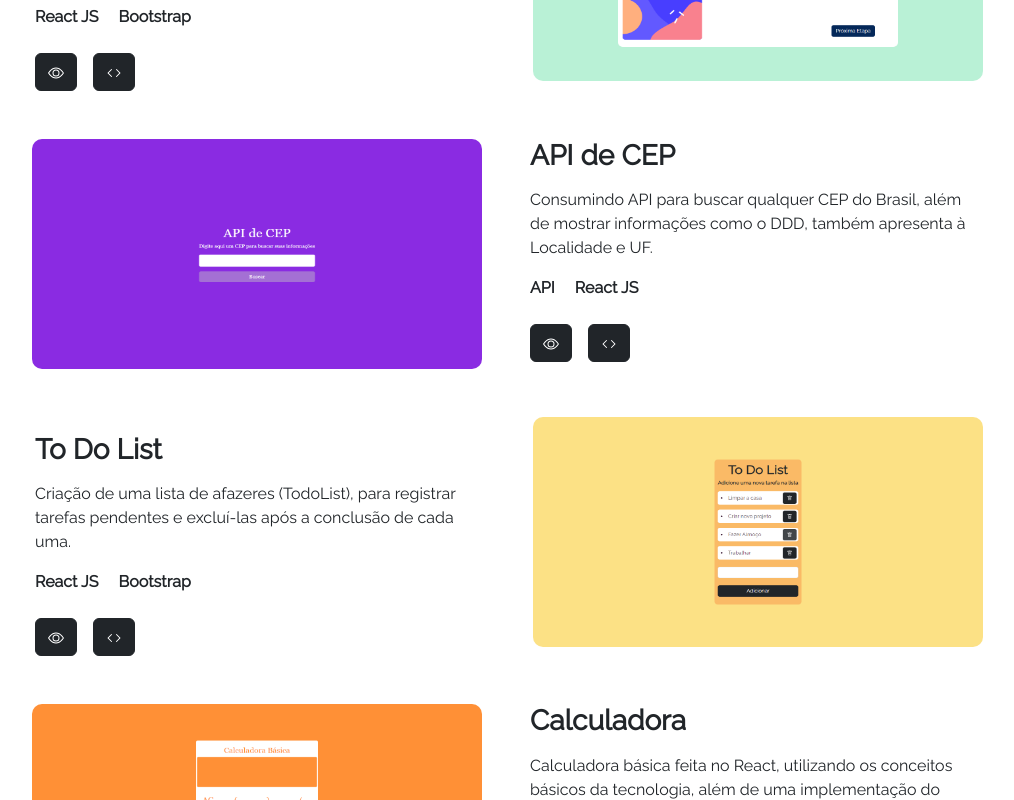
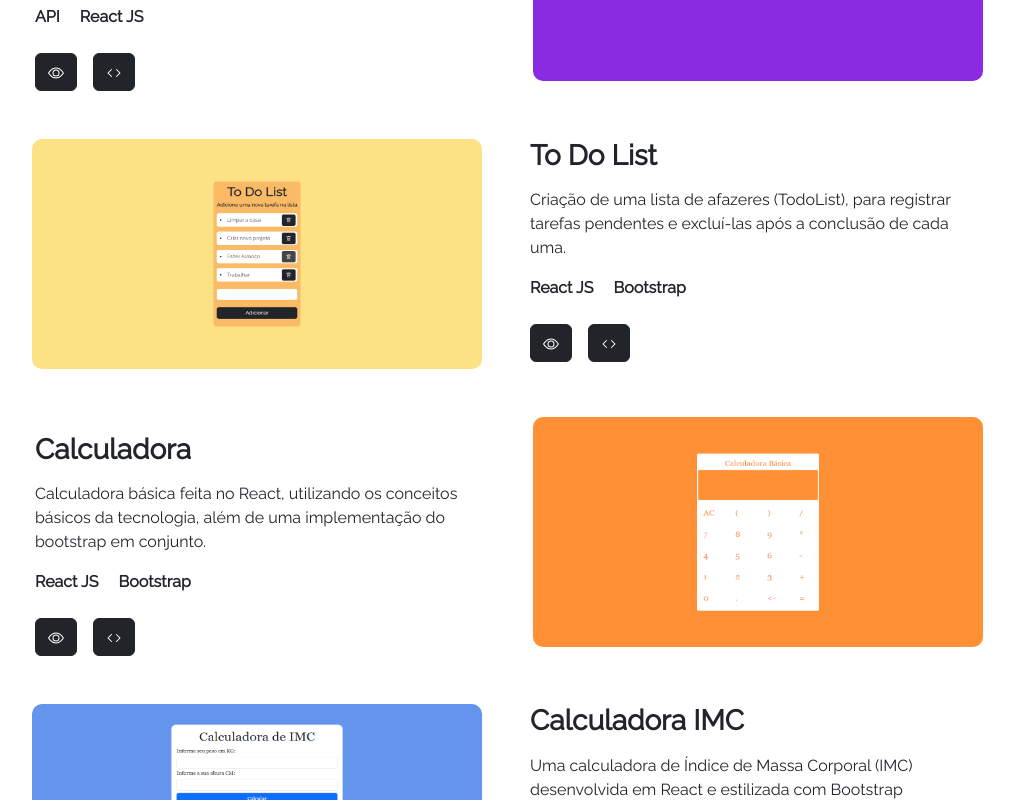
Before and after one commit to VitorDanielA/Meu-Portifolio, a React (Create React App) app: page /projetos in a window 1280 px wide. Shown: the part 1160-1960 px from the top of the page, without its empty margins (134-1148 px from the left). Built offline with nearby package versions, Linux system fonts and the light colour scheme.

Commit message:
Adicionando link dos projetos

```diff
--- a/src/components/Projetos.js
+++ b/src/components/Projetos.js
@@ -22,6 +22,7 @@ export default function Projetos(){
                     titulo = 'API de Clima'
                     imagem = {buscadorClima}
                     caminho = '/buscadorClima'
+                    repositorio = 'https://github.com/VitorDanielA/Meu-Portifolio/blob/master/src/components/BuscadorClima.js'
                     descricao = 'Consumindo API climática para buscar o clima do dia de qualquer cidade do mundo, e suas informações mais detalhadas.'
                     tecnologia1 = 'API'
                     tecnologia2 = 'React JS'
@@ -32,6 +33,7 @@ export default function Projetos(){
                     imagem = {MakeBurguer}
                     caminho = 'https://projeto-make-hamburguer.vercel.app/'
                     descricao = "Construção de Hambúrguer e gerenciamento de pedidos, projeto baseado no curso de VueJS do Hora de Codar."
+                    repositorio = 'https://github.com/VitorDanielA/projeto-make_hamburguer/blob/main/src/views/Home.vue'
                     tecnologia1 = 'VueJS'
                     tecnologia2 = 'Vite'
                     tecnologia3 = 'Json-server'
@@ -42,6 +44,44 @@ export default function Projetos(){
                     imagem = {QuizApp}
                     caminho = '/quizApp'
                     descricao = 'Quiz com 5 questões sobre um time de futebol para testar os conhecimentos daquela equipe e saber sua pontuação no final.'
+                    repositorio = 'https://github.com/VitorDanielA/Meu-Portifolio/blob/master/src/components/projetos/QuizApp.js'
+                    tecnologia1 = 'React JS'
+                    tecnologia2 = 'Bootstrap'
+                />
+
+                <ContainerProjetosInvertido
+                    titulo = 'API de CEP'
+                    imagem = {buscadorCep}
+                    caminho = '/buscadorCep'
+                    descricao = 'Consumindo API para buscar qualquer CEP do Brasil, além de mostrar informações como o DDD, também apresenta à Localidade e UF.'
+                    repositorio = 'https://github.com/VitorDanielA/Meu-Portifolio/blob/master/src/components/BuscadorCep.js'
+                    tecnologia1 = 'API'
+                    tecnologia2 = 'React JS'
+                />
+                <ContainerProjetos
+                    titulo = 'To Do List'
+                    imagem = {ToDoList}
+                    caminho = '/toDoList'
+                    descricao = 'Criação de uma lista de afazeres (TodoList), para registrar tarefas pendentes e excluí-las após a conclusão de cada uma.'
+                    repositorio = 'https://github.com/VitorDanielA/Meu-Portifolio/blob/master/src/components/projetos/ToDoList.js'
+                    tecnologia1 = 'React JS'
+                    tecnologia2 = 'Bootstrap'
+                />
+                <ContainerProjetosInvertido
+                    titulo = 'Calculadora'
+                    imagem = {calculadora}
+                    caminho = '/calculadora'
+                    descricao = 'Calculadora básica feita no React, utilizando os conceitos básicos da tecnologia, além de uma implementação do bootstrap em conjunto.'
+                    repositorio = 'https://github.com/VitorDanielA/Meu-Portifolio/blob/master/src/components/Calculadora.js'
+                    tecnologia1 = 'React JS'
+                    tecnologia2 = 'Bootstrap'
+                />
+                <ContainerProjetos
+                    titulo = 'Calculadora IMC'
+                    imagem = {calculadoraIMC}
+                    caminho = '/calculadoraIMC'
+                    descricao = 'Uma calculadora de Índice de Massa Corporal (IMC) desenvolvida em React e estilizada com Bootstrap juntamente com a descrição de cada classificação.'
+                    repositorio = 'https://github.com/VitorDanielA/Meu-Portifolio/blob/master/src/components/CalculadoraIMC.js'
                     tecnologia1 = 'React JS'
                     tecnologia2 = 'Bootstrap'
                 />
@@ -50,38 +90,7 @@ export default function Projetos(){
                     imagem = {FormularioMultiEtapa}
                     caminho = '/formMultiStep'
                     descricao = 'Projeto do Frontend Mentor, na qual o objetivo é uma simulação de um formulário por etapas. (faltam ajustes de responsividade para mobile).'
-                    tecnologia1 = 'React JS'
-                    tecnologia2 = 'Bootstrap'
-                />
-                <ContainerProjetos
-                    titulo = 'API de CEP'
-                    imagem = {buscadorCep}
-                    caminho = '/buscadorCep'
-                    descricao = 'Consumindo API para buscar qualquer CEP do Brasil, além de mostrar informações como o DDD, também apresenta à Localidade e UF.'
-                    tecnologia1 = 'API'
-                    tecnologia2 = 'React JS'
-                />
-                <ContainerProjetosInvertido
-                    titulo = 'To Do List'
-                    imagem = {ToDoList}
-                    caminho = '/toDoList'
-                    descricao = 'Criação de uma lista de afazeres (TodoList), para registrar tarefas pendentes e excluí-las após a conclusão de cada uma.'
-                    tecnologia1 = 'React JS'
-                    tecnologia2 = 'Bootstrap'
-                />
-                <ContainerProjetos
-                    titulo = 'Calculadora'
-                    imagem = {calculadora}
-                    caminho = '/calculadora'
-                    descricao = 'Calculadora básica feita no React, utilizando os conceitos básicos da tecnologia, além de uma implementação do bootstrap em conjunto.'
-                    tecnologia1 = 'React JS'
-                    tecnologia2 = 'Bootstrap'
-                />
-                <ContainerProjetosInvertido
-                    titulo = 'Calculadora IMC'
-                    imagem = {calculadoraIMC}
-                    caminho = '/calculadoraIMC'
-                    descricao = 'Uma calculadora de Índice de Massa Corporal (IMC) desenvolvida em React e estilizada com Bootstrap juntamente com a descrição de cada classificação.'
+                    repositorio = 'https://github.com/VitorDanielA/Meu-Portifolio/blob/master/src/components/FormMultiStep.js'
                     tecnologia1 = 'React JS'
                     tecnologia2 = 'Bootstrap'
                 />
--- a/src/components/estrutura/ContainerProjetos.js
+++ b/src/components/estrutura/ContainerProjetos.js
@@ -15,7 +15,7 @@ export default function ContainerProjetos(props){
                 <p><strong className='me-3'>{props.tecnologia1}</strong> <strong>{props.tecnologia2}</strong></p>
                 <div className='mt-4'>
                     <Link to={props.caminho} className='btn btn-dark'><Eye size={16} color="white"/></Link>
-                    <Link to='' className='btn btn-dark ms-3'><Code size={16} color="white"/></Link>
+                    <Link to={props.repositorio} className='btn btn-dark ms-3' target='_BLANK'><Code size={16} color="white"/></Link>
                 </div>
             </div>
         </div>
--- a/src/components/estrutura/ContainerProjetosInvertido.js
+++ b/src/components/estrutura/ContainerProjetosInvertido.js
@@ -27,7 +27,7 @@ export default function ContainerProjetosInvertido(props){
                 <p><strong className='me-3'>{props.tecnologia1}</strong> <strong>{props.tecnologia2}</strong> <strong className="ms-3">{props.tecnologia3}</strong> </p>
                 <div className='mt-4'>
                     <Link to={props.caminho} target={props.target} className='btn btn-dark'><Eye size={16} color="white"/></Link>
-                    <Link to='' className='btn btn-dark ms-3'><Code size={16} color="white"/></Link>
+                    <Link to={props.repositorio} className='btn btn-dark ms-3' target='_BLANK'><Code size={16} color="white"/></Link>
                 </div>
             </div>
         )
```
